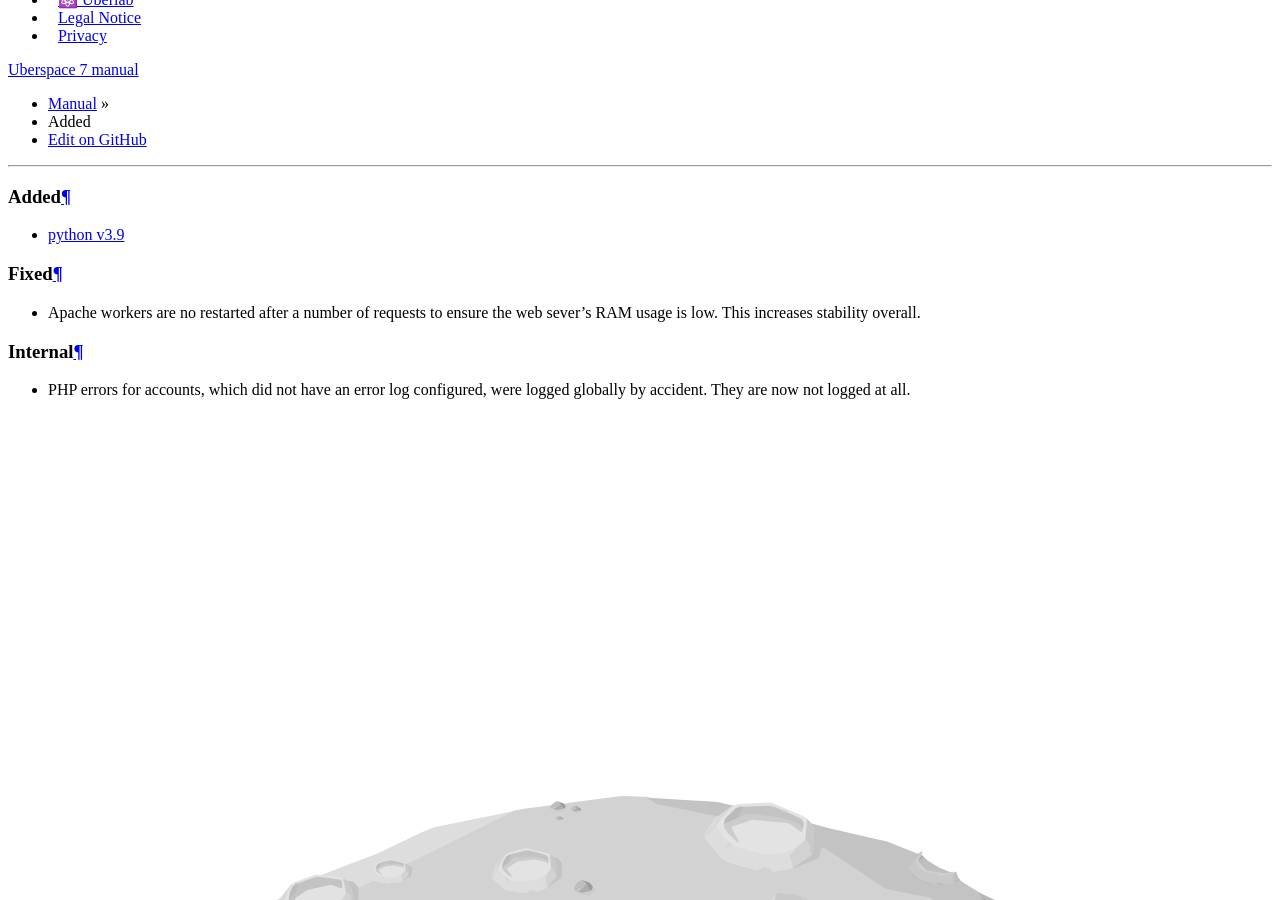
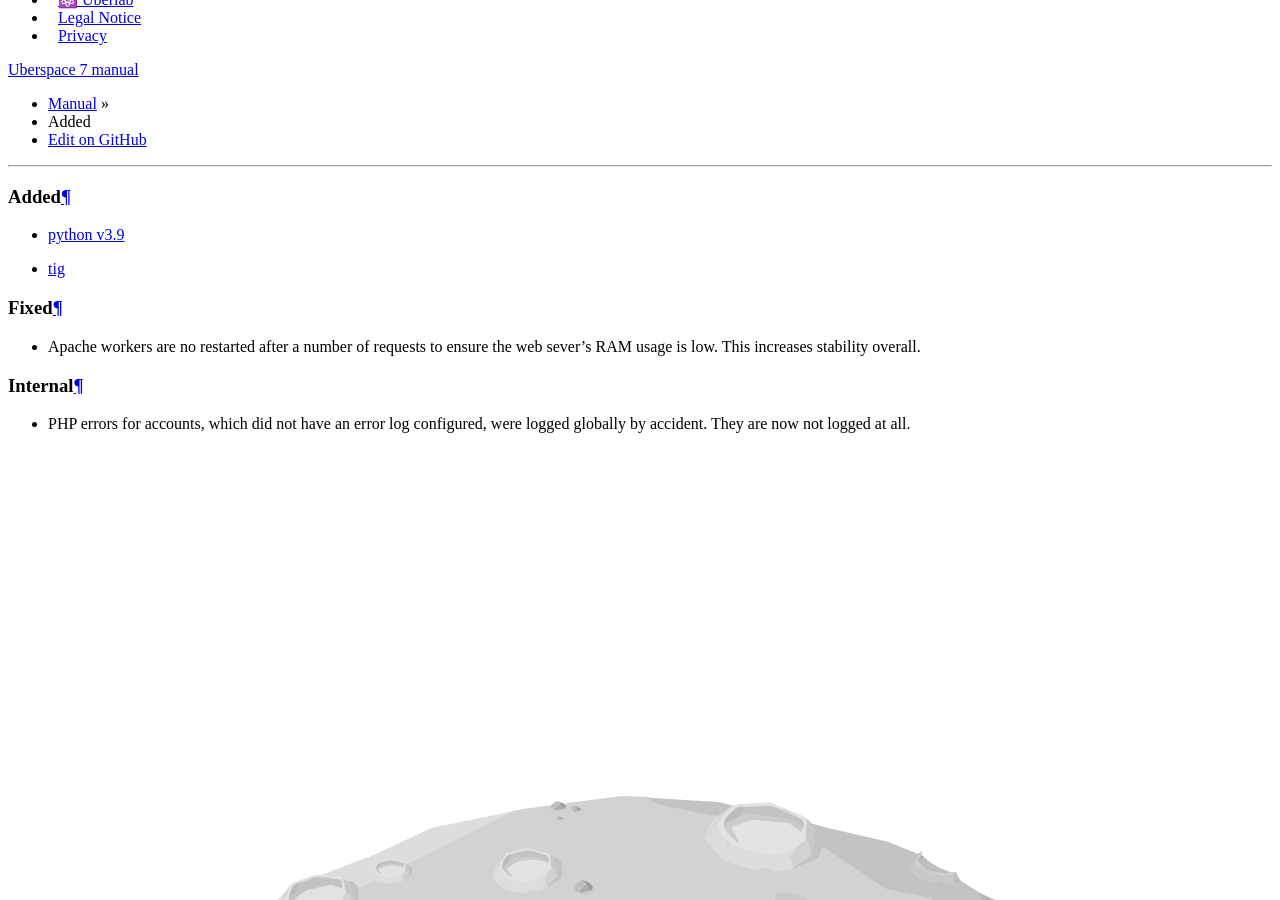
Before and after one commit to Uberspace/manual, a Sphinx documentation site: the page built from source/changelog/2020-10-14_7.7.9.rst, in a window 1280 px wide and 900 px high, scrolled down 1516 px. Built offline with Sphinx 7.4.7 and the Read the Docs theme 2.0.0, drawn with Linux system fonts in a browser that asks for light colours; pages that are not in the unit, such as notebooks, are missing from menus.

Commit message:
:heavy_plus_sign: add tig

```diff
--- a/source/changelog/2020-10-14_7.7.9.rst
+++ b/source/changelog/2020-10-14_7.7.9.rst
@@ -2,6 +2,7 @@ Added
 -----
 
 * `python v3.9 <https://docs.python.org/3.9/whatsnew/3.9.html>`_
+* `tig <https://jonas.github.io/tig/>`_
 
 Fixed
 -----
```
